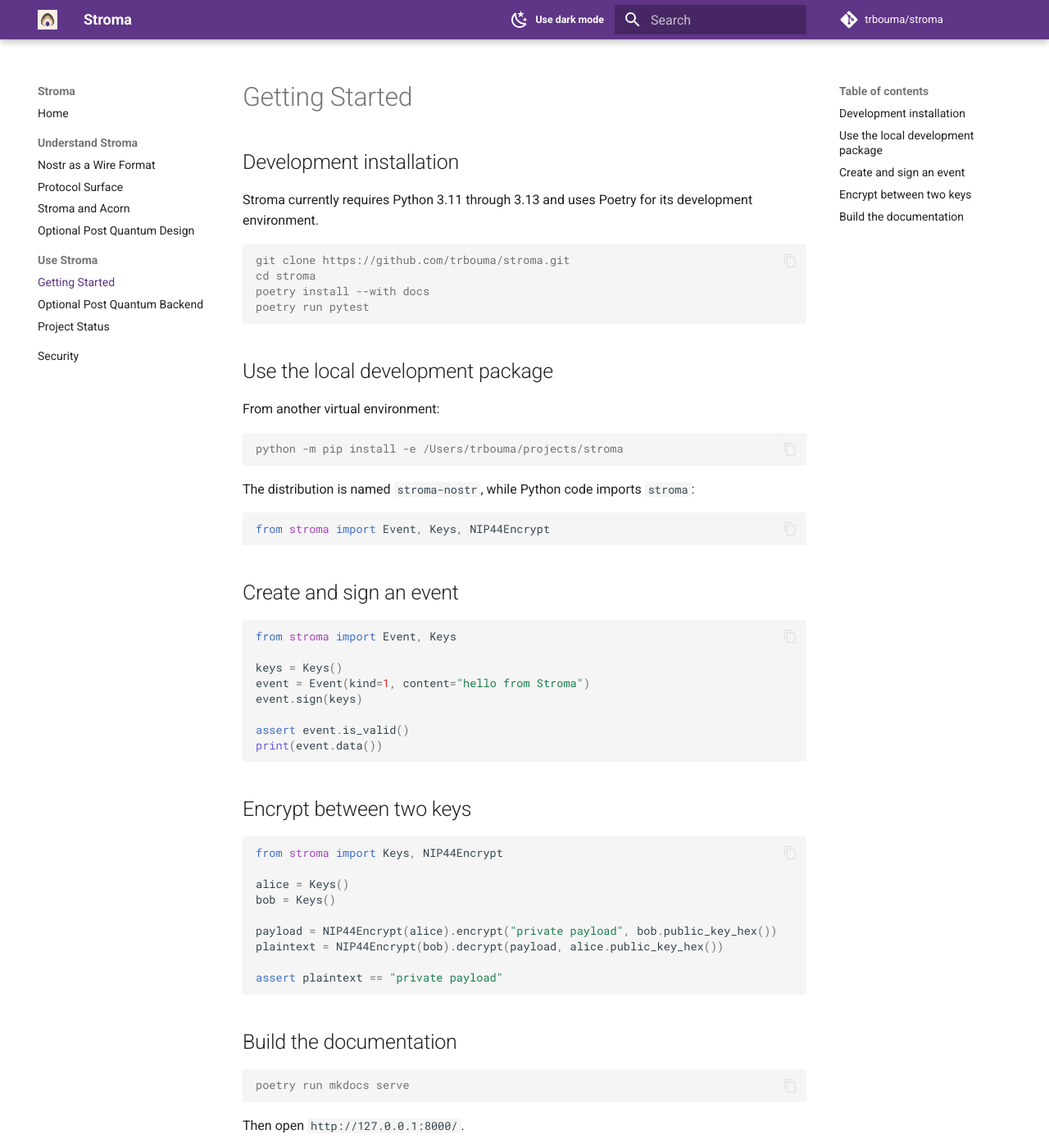
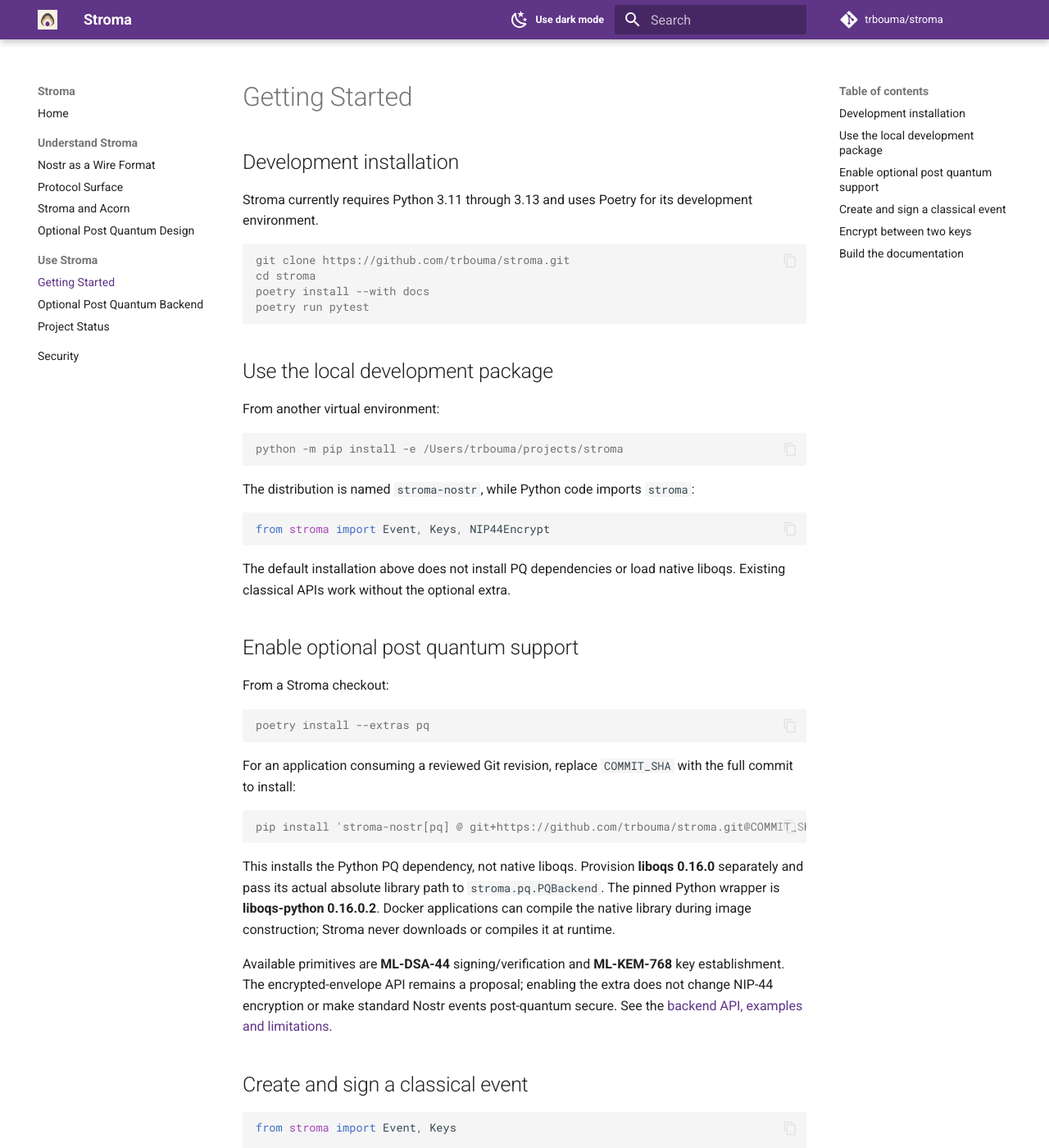
Before and after one commit to trbouma/stroma, an MkDocs documentation site: the page built from website/getting-started.md, in a window 1280 px wide and 1400 px high. Shown: the whole window at 82% size. Built offline with MkDocs 1.6.1 and Material for MkDocs 9.7.7, drawn with Linux system fonts in a browser that asks for light colours; comment, search, counter and statistics services are not loaded.

Commit message:
up to add pq support

````diff
--- a/website/getting-started.md
+++ b/website/getting-started.md
@@ -26,7 +26,36 @@ The distribution is named `stroma-nostr`, while Python code imports `stroma`:
 from stroma import Event, Keys, NIP44Encrypt
 ```
 
-## Create and sign an event
+The default installation above does not install PQ dependencies or load native
+liboqs. Existing classical APIs work without the optional extra.
+
+## Enable optional post quantum support
+
+From a Stroma checkout:
+
+```console
+poetry install --extras pq
+```
+
+For an application consuming a reviewed Git revision, replace `COMMIT_SHA` with
+the full commit to install:
+
+```console
+pip install 'stroma-nostr[pq] @ git+https://github.com/trbouma/stroma.git@COMMIT_SHA'
+```
+
+This installs the Python PQ dependency, not native liboqs. Provision **liboqs
+0.16.0** separately and pass its actual absolute library path to
+`stroma.pq.PQBackend`. The pinned Python wrapper is **liboqs-python 0.16.0.2**.
+Docker applications can compile the native library during image construction;
+Stroma never downloads or compiles it at runtime.
+
+Available primitives are **ML-DSA-44** signing/verification and **ML-KEM-768** key
+establishment. The encrypted-envelope API remains a proposal; enabling the extra
+does not change NIP-44 encryption or make standard Nostr events post-quantum secure.
+See the [backend API, examples and limitations](post-quantum-backend.md).
+
+## Create and sign a classical event
 
 ```python
 from stroma import Event, Keys
````
Also changed, not shown: website/index.md (+12 -0 lines), website/post-quantum-design.md (+9 -9 lines), website/project-status.md (+20 -0 lines), website/protocol-surface.md (+6 -0 lines).
